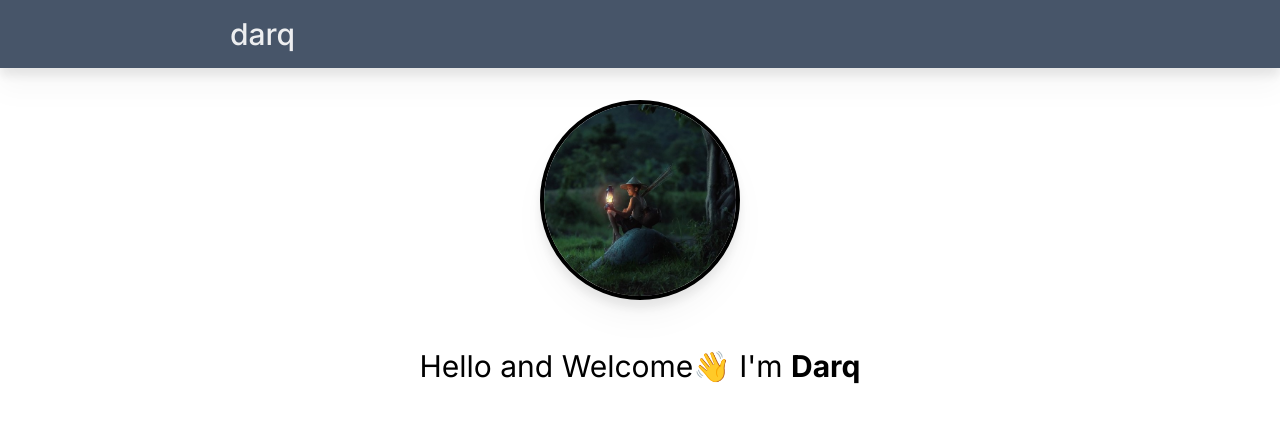
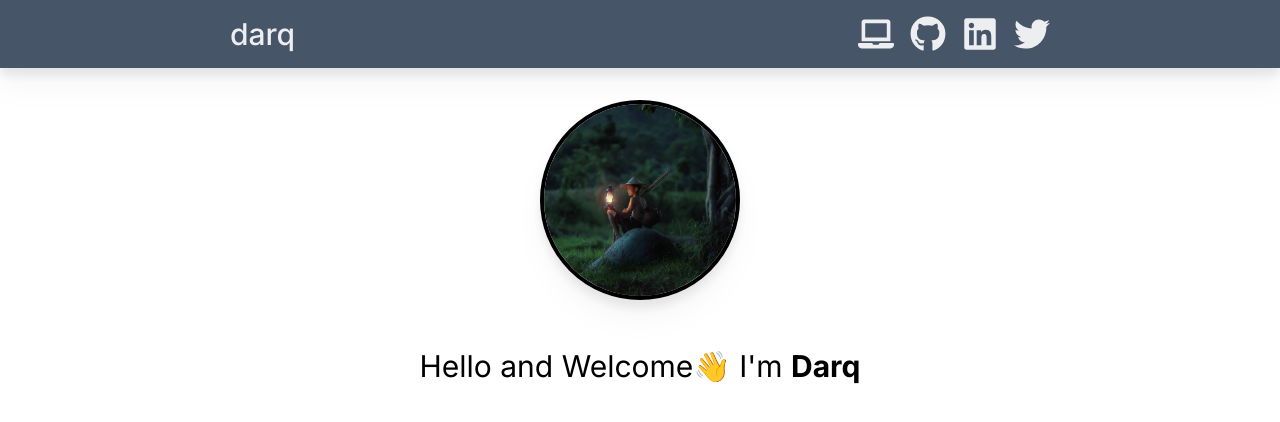
Before and after one commit to sahilsz/demo-portfolio, a Next.js app: page / in a window 1280 px wide. Shown: the top 422 px of the page. Built offline with nearby package versions, Linux system fonts and the light colour scheme.

Commit message:
Add social icons

```diff
--- a/package.json
+++ b/package.json
@@ -11,7 +11,8 @@
   "dependencies": {
     "next": "13.5.4",
     "react": "^18",
-    "react-dom": "^18"
+    "react-dom": "^18",
+    "react-icons": "^4.11.0"
   },
   "devDependencies": {
     "@tailwindcss/typography": "^0.5.10",
--- a/src/app/components/Navbar.tsx
+++ b/src/app/components/Navbar.tsx
@@ -1,4 +1,12 @@
 import Link from "next/link";
+import {
+  FaTwitter,
+  FaLinkedin,
+  FaGithub,
+  FaMobile,
+  FaLaptop,
+  FaMobileAlt,
+} from "react-icons/fa";
 
 export default function Navbar() {
   return (
@@ -12,6 +20,38 @@ export default function Navbar() {
             darq
           </Link>
         </h1>
+        <div className="flex flex-row justify-center sm:justify-evenly align-middle gap-4 text-white text-3xl lg:text-4xl">
+          <Link
+            className="hidden sm:block text-white/90 hover:text-white"
+            href="https://sahils.in"
+          >
+            <FaLaptop />
+          </Link>
+          <Link
+            className=" sm:hidden text-white/90 hover:text-white"
+            href="https://sahils.in"
+          >
+            <FaMobileAlt />
+          </Link>
+          <Link
+            className="text-white/90 hover:text-white"
+            href="https://github.com/sahilsz"
+          >
+            <FaGithub />
+          </Link>
+          <Link
+            className="text-white/90 hover:text-white"
+            href="https://linkedin.com"
+          >
+            <FaLinkedin />
+          </Link>
+          <Link
+            className="text-white/90 hover:text-white"
+            href="https://twitter.com/"
+          >
+            <FaTwitter />
+          </Link>
+        </div>
       </div>
     </nav>
   );
--- a/src/app/layout.tsx
+++ b/src/app/layout.tsx
@@ -7,7 +7,7 @@ import MyProfilePic from "./components/MyProfilePic";
 const inter = Inter({ subsets: ["latin"] });
 
 export const metadata: Metadata = {
-  title: "Darq Blog",
+  title: "Darq's Blog",
   description: "Authored by Darq",
 };
 
```
Also changed, not shown: 1 other file (tests, documents, lock files or other folders).
